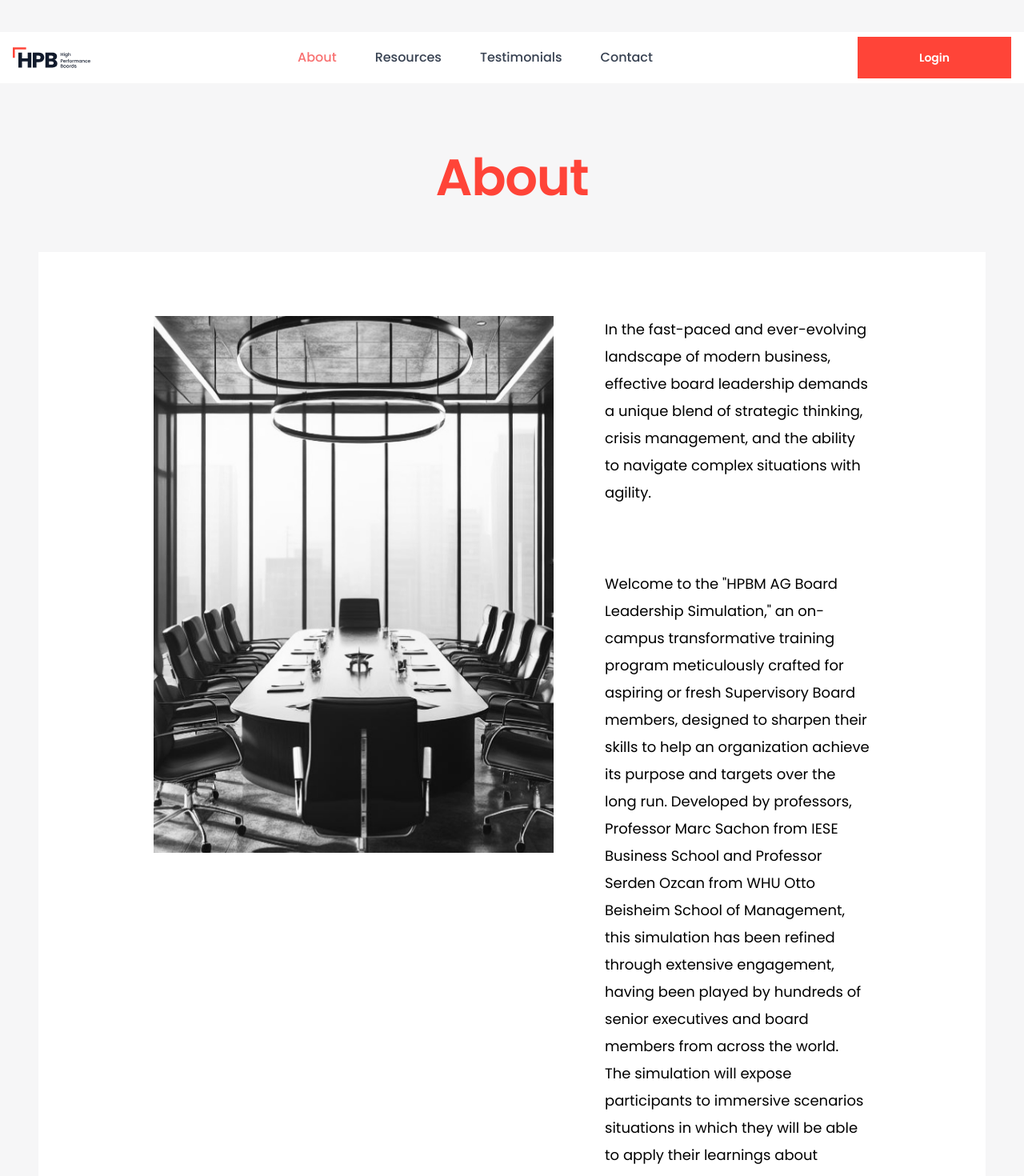
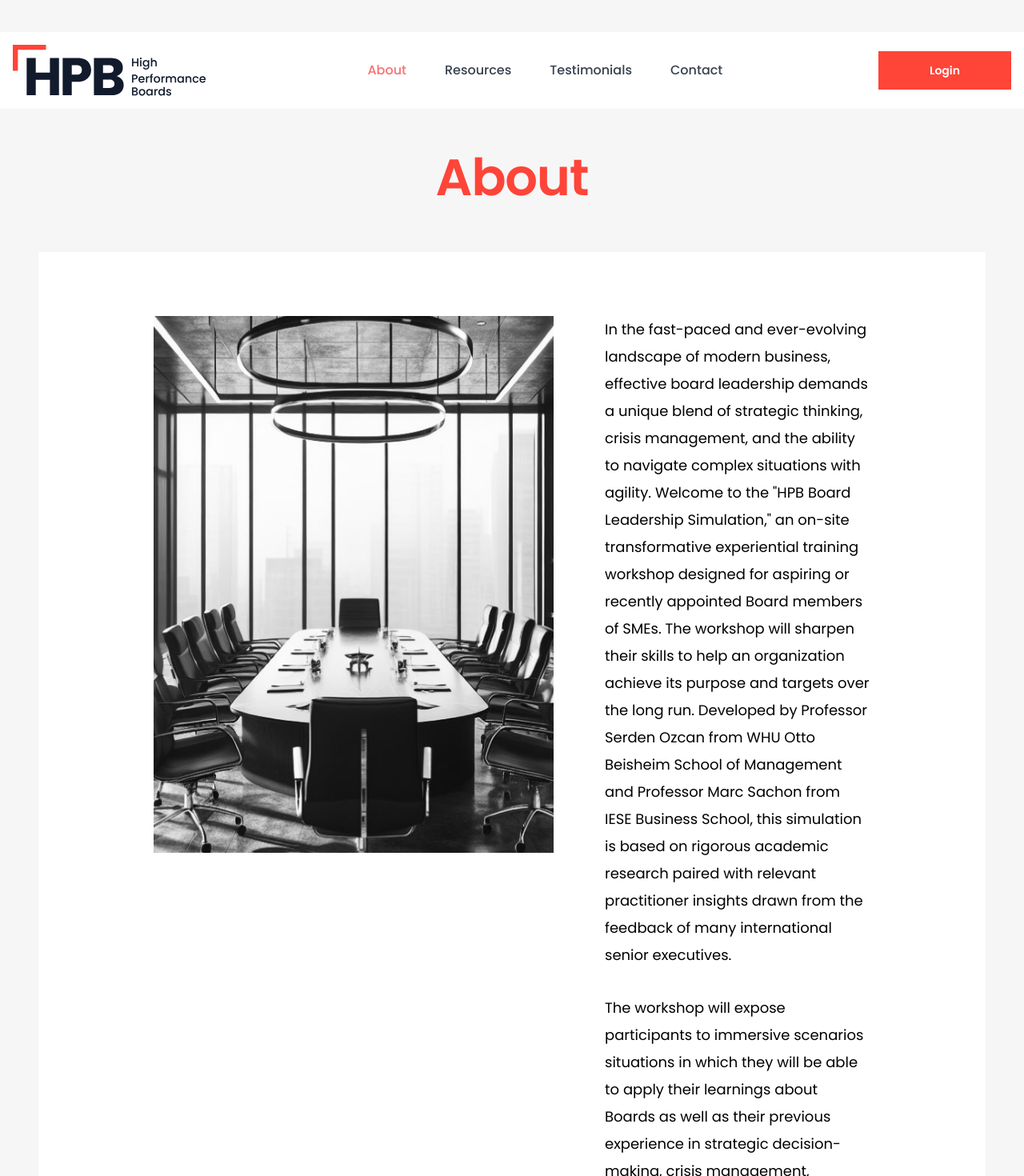
Before and after one commit to alper-proteams/high-performance-boards-frontend, a Next.js app: page /about in a window 1280 px wide. Shown: the top 1470 px of the page at 80% size. Built offline with nearby package versions, Linux system fonts and the light colour scheme.

Commit message:
Layout updates

```diff
--- a/src/app/about/page.js
+++ b/src/app/about/page.js
@@ -21,36 +21,27 @@ export default function About() {
                 In the fast-paced and ever-evolving landscape of modern
                 business, effective board leadership demands a unique blend of
                 strategic thinking, crisis management, and the ability to
-                navigate complex situations with agility.
+                navigate complex situations with agility. Welcome to the "HPB
+                Board Leadership Simulation," an on-site transformative
+                experiential training workshop designed for aspiring or recently
+                appointed Board members of SMEs. The workshop will sharpen their
+                skills to help an organization achieve its purpose and targets
+                over the long run. Developed by Professor Serden Ozcan from WHU
+                Otto Beisheim School of Management and Professor Marc Sachon
+                from IESE Business School, this simulation is based on rigorous
+                academic research paired with relevant practitioner insights
+                drawn from the feedback of many international senior executives.
               </p>
 
               <p className="body-default-18">
-                Welcome to the "HPBM AG Board Leadership Simulation," an
-                on-campus transformative training program meticulously crafted
-                for aspiring or fresh Supervisory Board members, designed to
-                sharpen their skills to help an organization achieve its purpose
-                and targets over the long run. Developed by professors,
-                Professor Marc Sachon from IESE Business School and Professor
-                Serden Ozcan from WHU Otto Beisheim School of Management, this
-                simulation has been refined through extensive engagement, having
-                been played by hundreds of senior executives and board members
-                from across the world.
-              </p>
-              <p className="body-default-18">
-                The simulation will expose participants to immersive scenarios
+                The workshop will expose participants to immersive scenarios
                 situations in which they will be able to apply their learnings
                 about Boards as well as their previous experience in strategic
                 decision-making, crisis management, leadership in complex
                 situations, cross-border M&A, team-building, executive pitching,
                 and ethical leadership – all to ensure the wellbeing of the
-                company and its key stakeholders.
-              </p>
-
-              <p className="body-default-18">
-                For instructors, the simulation comes with an extensive support
-                package, including comprehensive materials, detailed facilitator
-                guides, interactive functionalities and continuous updates to
-                ensure a seamless and enriching learning experience.
+                company and its key stakeholders while experiencing first-hand
+                the importance of Board governance and Board dynamics.
               </p>
             </div>
           </div>
--- a/src/app/board/module1/page.js
+++ b/src/app/board/module1/page.js
@@ -58,7 +58,7 @@ export default function Module1() {
       </section>
       <section className="bg-white">
         <div className="container md:grid grid-cols-12 py-24 gap-7">
-          <div className="content-header">About</div>
+          <div className="content-header sticky top-36 bg-white">About</div>
           <div className="content-detail">
             <p>
               High-Performance Bavarian Manufacturing AG (HPB), headquartered in
@@ -172,7 +172,9 @@ export default function Module1() {
               outside of China.
             </p>
           </div>
-          <div className="content-header">Top Management</div>
+          <div className="content-header sticky top-36 bg-white">
+            Top Management
+          </div>
           <div className="content-detail">
             <p>
               The company's core leadership team consists of the following
--- a/src/app/components/homepage/hero.js
+++ b/src/app/components/homepage/hero.js
@@ -2,7 +2,7 @@
 
 export default function Hero() {
   return (
-    <div className="hero bg-primary-black min-h-screen flex items-center justify-center text-white">
+    <div className="hero bg-primary-black bg-fixed h-screen max-h-[777px] flex items-center justify-center text-white">
       <div className="text-6xl md:text-8xl">
         Experience <br />
         Learn and Lead
--- a/src/app/components/homepage/overview.js
+++ b/src/app/components/homepage/overview.js
@@ -109,8 +109,10 @@ export const CardHomepageItems = [
 export default function Overview() {
   return (
     <section className="bg-white">
-      <div className="container md:grid grid-cols-12 py-24 gap-7">
-        <div className="content-header">Simulation Overview</div>
+      <div class="container md:grid grid-cols-12 py-24 gap-7">
+        <div className="content-header sticky top-36 bg-white">
+          Simulation Overview
+        </div>
         <div className="content-detail">
           {CardHomepageItems.map((card, index) => (
             <CardHomepage
--- a/src/app/components/navbar.js
+++ b/src/app/components/navbar.js
@@ -12,9 +12,19 @@ export default function Navbar() {
   const pathname = usePathname();
   const [user, setUser] = useState(null);
   const [isNavOpen, setIsNavOpen] = useState(false);
+  const [stickyNav, setStickyNav] = useState(false);
 
   useEffect(() => {
     setUser(AuthService.getCurrentUser());
+  }, []);
+
+  const handleScroll = () => {
+    window.scrollY >= 39 ? setStickyNav(true) : setStickyNav(false);
+  };
+
+  useEffect(() => {
+    window.addEventListener("scroll", handleScroll);
+    return () => window.removeEventListener("scroll", handleScroll);
   }, []);
 
   const handleLogout = () => {
@@ -25,15 +35,23 @@ export default function Navbar() {
   };
 
   return (
-    <header className="absolute mt-10 top-0 left-0 right-0 mx-auto w-full bg-white h-16 z-20">
+    <>
+      <div className="hidden h-10"> </div>
+      <header
+        className={` ${
+          stickyNav ? "h-14 top-0 fixed" : "h-24 top-10 absolute"
+        } scroll-transition left-0 right-0 mx-auto w-full bg-white min-h-14 z-20`}
+      >
         <nav className="flex flex-row justify-between container items-center h-full">
           <Link href="/">
             <Image
               src="/logo.svg"
               alt="HPB Logo"
-            className="h-16"
-            width={100}
-            height={38}
+              className={`scroll-transition w-auto ${
+                stickyNav ? "h-8" : "h-16 "
+              }`}
+              width={205}
+              height={52}
             />
           </Link>
 
@@ -104,12 +122,23 @@ export default function Navbar() {
 
           <div className="ml-auto md:ml-0 mr-4 md:mr-0">
             {user ? (
-            <Button className=" w-20 md:w-48" onClick={handleLogout}>
+              <Button
+                className={`scroll-transition items-center py-0 ${
+                  stickyNav ? "h-8" : "h-12"
+                }`}
+                onClick={handleLogout}
+              >
                 Logout
               </Button>
             ) : (
               <Link href="/login">
-              <Button className=" w-20 md:w-48">Login</Button>
+                <Button
+                  className={`scroll-transition items-center py-0 ${
+                    stickyNav ? "h-8" : "h-12"
+                  }`}
+                >
+                  Login
+                </Button>
               </Link>
             )}
           </div>
@@ -123,6 +152,7 @@ export default function Navbar() {
           </div>
         </nav>
       </header>
+    </>
   );
   // return (
   //   <nav className="bg-white border-gray-200 ">
--- a/src/app/globals.css
+++ b/src/app/globals.css
@@ -62,7 +62,7 @@ body {
   font-weight: 400;
   line-height: 39px;
   letter-spacing: 0em;
-  @apply mb-20;
+  @apply mb-8;
 }
 
 .h1-headline {
@@ -161,7 +161,7 @@ body {
 }
 
 .content-header {
-  @apply col-span-4 h4-bold;
+  @apply col-span-4 h4-bold h-fit;
 }
 .content-detail {
   @apply col-span-8 col-start-5 w-full z-10;
@@ -211,7 +211,10 @@ body {
 
 /* cv start */
 .cv-sidebar {
-  @apply col-span-3 p-6;
+  @apply col-span-3;
+}
+.cv-sidebar-content {
+  @apply p-6;
 }
 .cv-detail {
   @apply col-span-9 col-start-4 gap-6 flex flex-col;
@@ -269,3 +272,7 @@ body {
   @apply text-base font-normal;
 }
 /* cv end */
+
+.scroll-transition {
+  transition: height 0.3s ease;
+}
--- a/tailwind.config.js
+++ b/tailwind.config.js
@@ -18,7 +18,7 @@ module.exports = {
         "primary-red": "#FF4438",
         "secondary-gray": "#F6F6F7",
         "tertiary-gray": "#A5ABBA",
-        "secondary-red": "#39100",
+        "secondary-red": "#FB6C63",
       },
     },
   },
```
Also changed, not shown: src/app/cv/page.js (+21 -5 lines), public/images/common/back.svg (added). Lines whose indentation alone changed are shown as unchanged.
